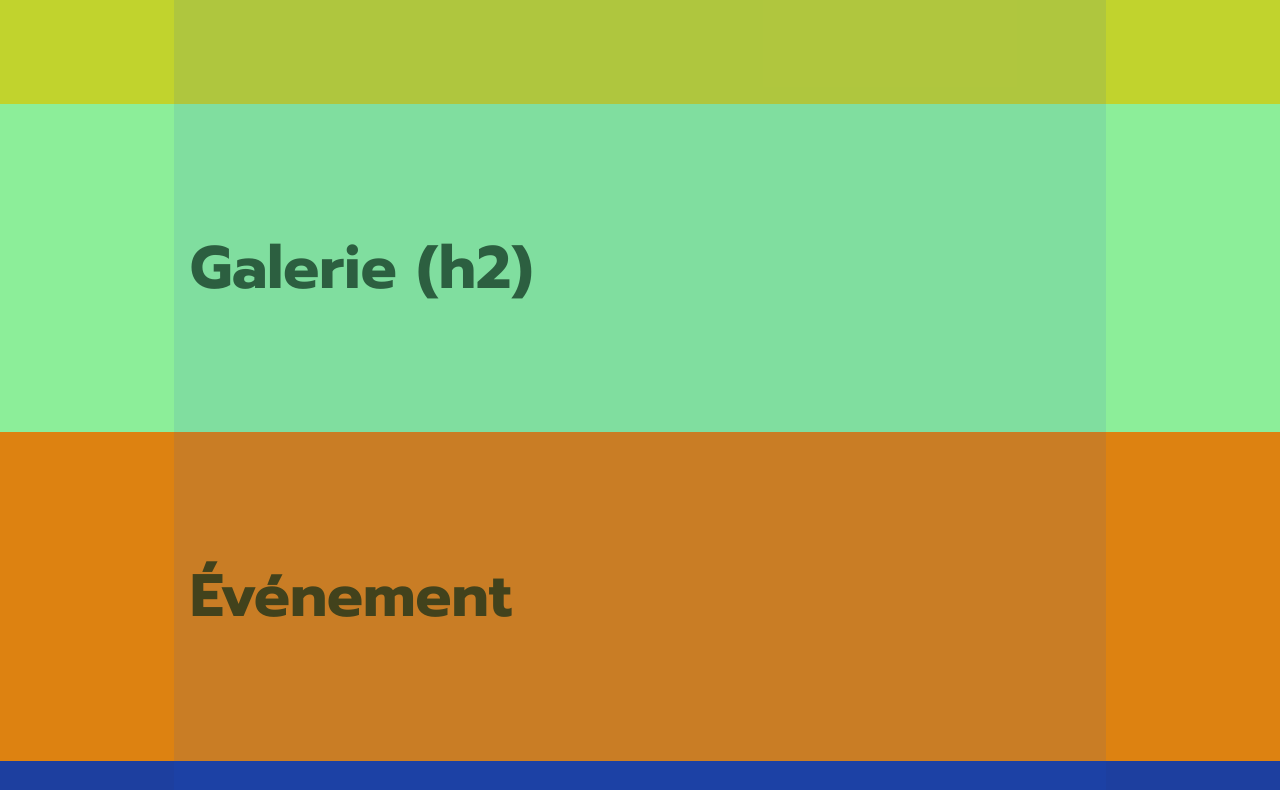
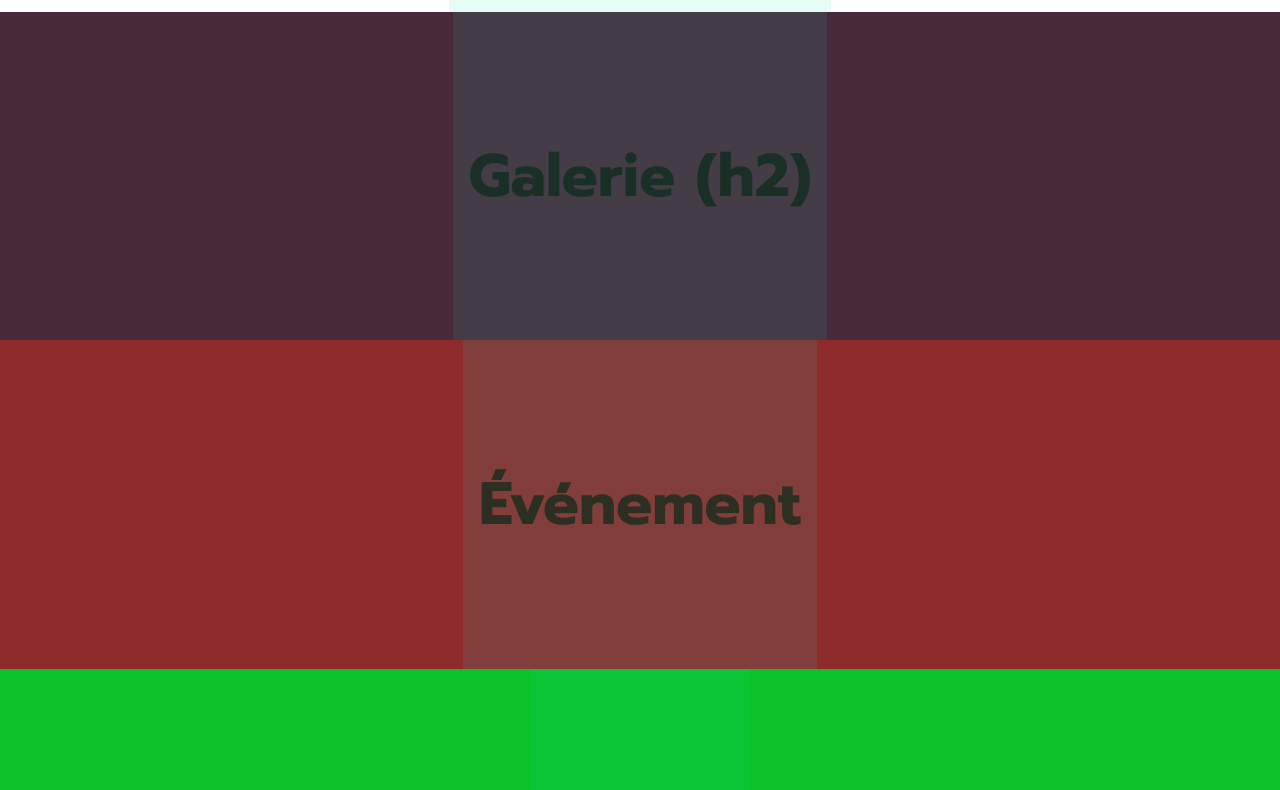
Before and after one commit to michaelfournier11/4w4, a plain HTML site: page index.htm in a window 1280 px wide. Shown: the part 676-1466 px from the top of the page. Drawn offline with nearby package versions, Linux system fonts and the light colour scheme; files that its build step writes are made by us from their sources.

Commit message:
labo1 debut

```diff
--- a/sass/_layout.scss
+++ b/sass/_layout.scss
@@ -14,9 +14,9 @@ body {
 .global > header,
 .global > footer{
 // flex : grow shrink basis
-    flex : 0 1 900px;
+flex: var(--largeur-central);
     // border : 1px solid #aaa;
-    background-color : rgba(#1754d7, .1 );
+    background-color : rgba(#17d7b4, .1 );
     padding : 5rem 1rem;
 }
 
--- a/sass/_variables.scss
+++ b/sass/_variables.scss
@@ -4,9 +4,11 @@ https://developer.mozilla.org/en-US/docs/Web/CSS/Using_CSS_custom_properties
 */
 :root {
 
-    --couleur-arriere-entete: #77c2e5;
-    --couleur-arriere-accueil: #c1d32d;
-    --couleur-arriere-evenement: #dd8211;
-    --couleur-arriere-galerie: #8cee99;
-    --couleur-arriere-footer: #1d3f9f;
+    --couleur-arriere-entete : #ffffff;
+    --couleur-arriere-accueil: rgb(7, 53, 161)fff;
+    --couleur-arriere-evenement : #8e2c2c;
+    --couleur-arriere-footer : #0bc327;
+    --couleur-arriere-galerie : #492a3a;
+
+    --largeur-central : flex: 0 1 900px;
 }
```
Also changed, not shown: sass/style.css (added), 1 other file.
